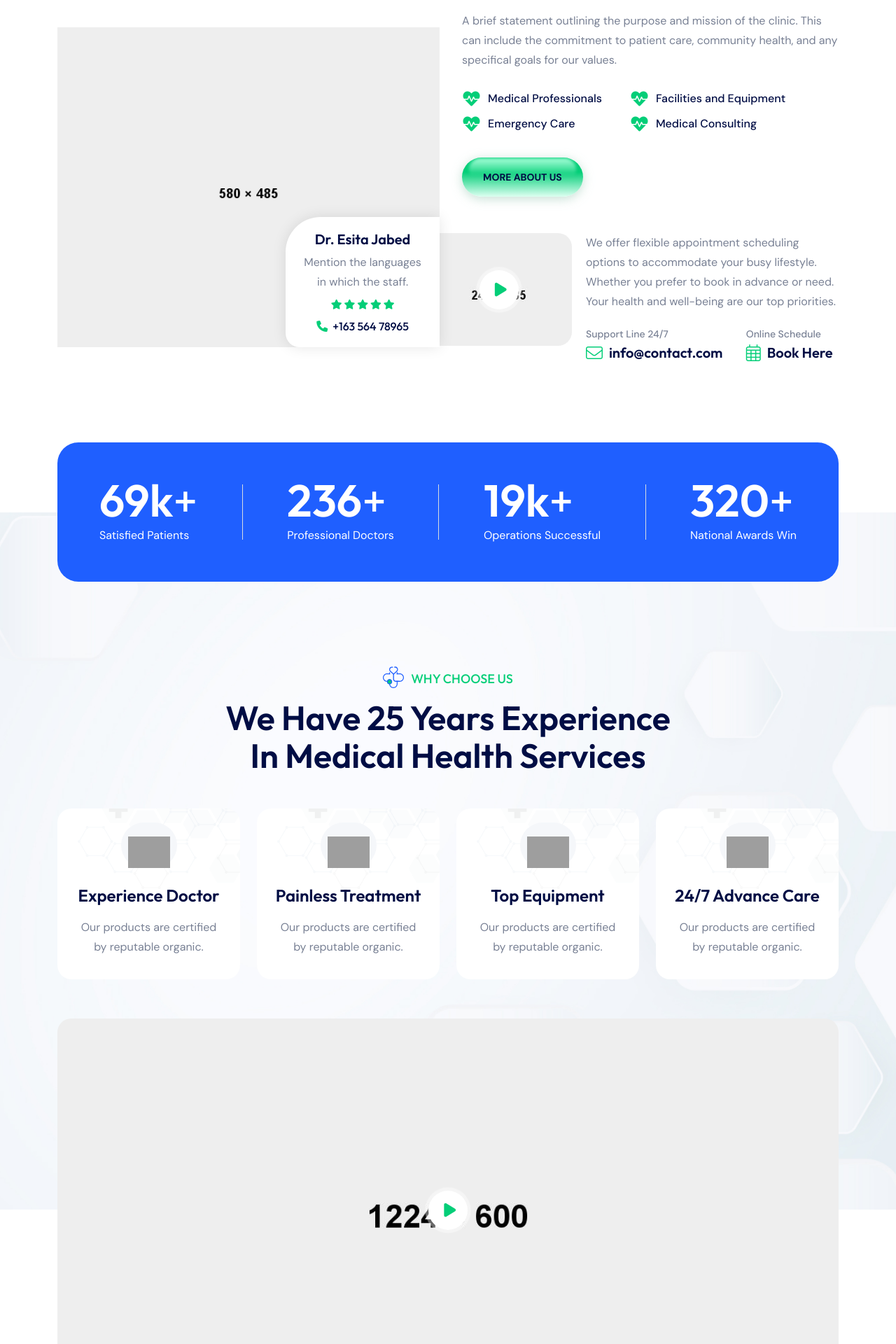
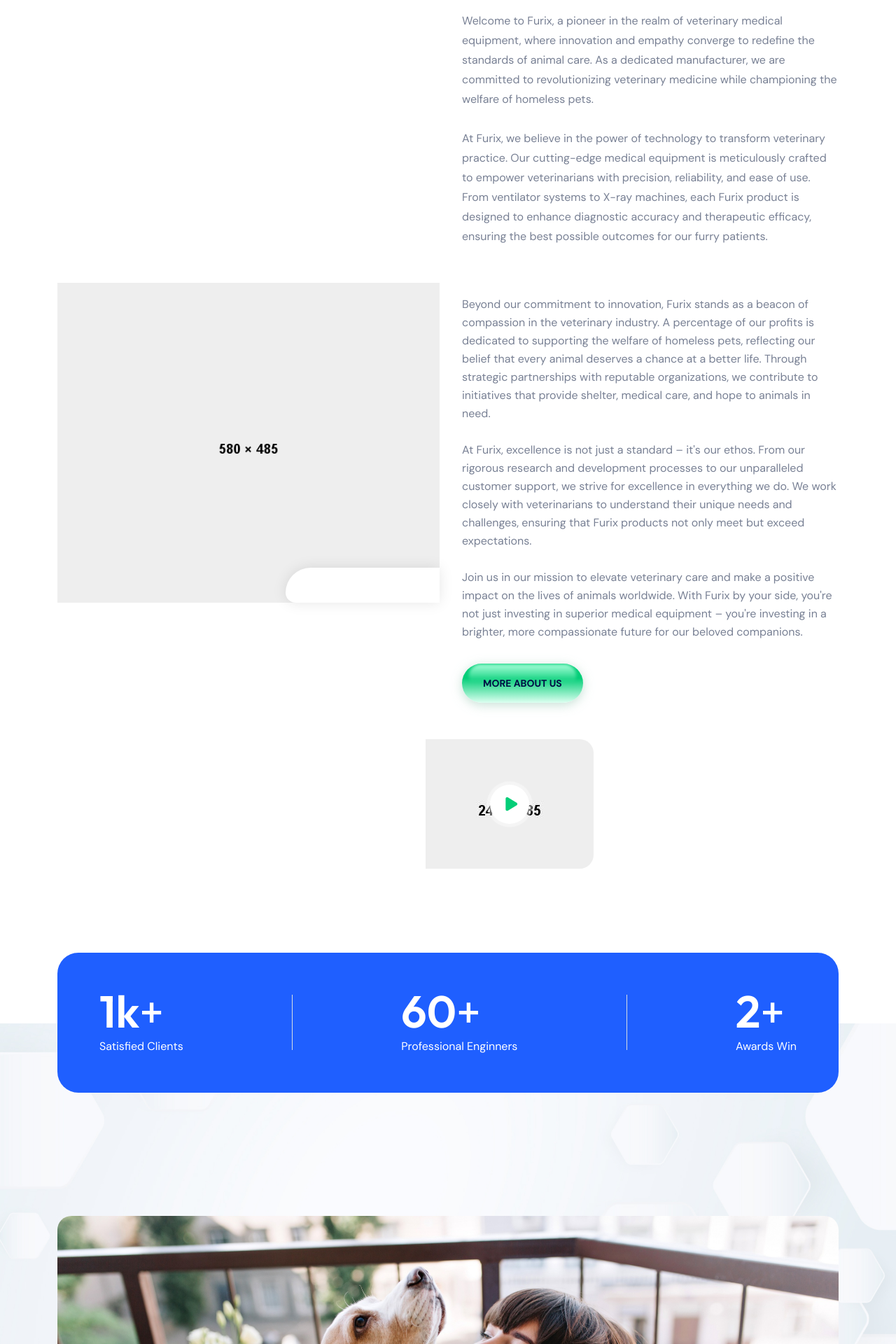
Before and after one commit to satyajitgiram/myfurix_veterinary, a Django app: page /about in a window 1280 px wide. Shown: the part 791-2711 px from the top of the page at 70% size. Run offline with Django 4.2, Linux system fonts and the light colour scheme; data comes from the database, SQL or seed files in the repository; some libraries are stand-ins or nearby versions; grey boxes are pictures that could not be loaded.

Commit message:
modified the about us page content

```diff
--- a/store/admin.py
+++ b/store/admin.py
@@ -1,5 +1,5 @@
 from django.contrib import admin
-from .models import Banner, Category, Product
+from .models import Banner, Category, Product, Post
 
 admin.site.register(Banner)
 admin.site.register(Category)
--- a/store/templates/about.html
+++ b/store/templates/about.html
@@ -319,7 +319,7 @@
     <!--==============================
     Breadcumb
 ============================== -->
-    <div class="breadcumb-wrapper " data-bg-src="assets/img/bg/breadcumb-bg.jpg">
+    <div class="breadcumb-wrapper " data-bg-src="{% static 'img/bg/breadcumb-bg.jpg' %}">
         <div class="container">
             <div class="breadcumb-content">
                 <h1 class="breadcumb-title">About Us</h1>
@@ -334,14 +334,14 @@
 About Area
 ==============================-->
     <div class="overflow-hidden space" id="about-sec">
-        <div class="shape-mockup" data-top="0" data-right="0"><img src="assets/img/shape/pattern_shape_1.png" alt="shape"></div>
+        <div class="shape-mockup" data-top="0" data-right="0"><img src="{% static 'img/shape/pattern_shape_1.png' %}" alt="shape"></div>
         <div class="shape-mockup jump d-none d-xl-none" data-bottom="10%" data-left="2%"><img src="assets/img/shape/medicine_1.png" alt="shape"></div>
         <div class="container">
             <div class="row justify-content-center">
                 <div class="col-lg-7 col-md-8">
                     <div class="title-area text-center">
                         <span class="sub-title"><img src="assets/img/theme-img/title_icon.svg" alt="shape">About Our Company</span>
-                        <h2 class="sec-title">Taking Care of Your Health is Our Top Priority</h2>
+                        <h2 class="sec-title">Elevating Veterinary Care with Compassion</h2>
                     </div>
                 </div>
             </div>
@@ -352,30 +352,25 @@
                             <img src="assets/img/normal/about_1_3.png" alt="About">
                         </div>
                         <div class="about-info style2">
-                            <h3 class="box-title">Dr. Esita Jabed</h3>
-                            <p class="box-text">Mention the languages <br> in which the staff.</p>
-                            <div class="box-review">
-                                <i class="fa-sharp fa-solid fa-star"></i><i class="fa-sharp fa-solid fa-star"></i><i class="fa-sharp fa-solid fa-star"></i><i class="fa-sharp fa-solid fa-star"></i><i class="fa-sharp fa-solid fa-star"></i>
-                            </div>
-                            <a href="tel:+16356478965" class="box-link"><i class="fa-solid fa-phone"></i> +163 564 78965</a>
                         </div>
                     </div>
                 </div>
                 <div class="col-xl-6">
                     <div class="ps-xxl-4 ms-xl-2 text-center text-xl-start">
                         <div class="title-area mb-32">
-                            <p class="sec-text mt-n2">A brief statement outlining the purpose and mission of the clinic. This can include the commitment to patient care, community health, and any specifical goals for our values.</p>
-                        </div>
-                        <div class="mb-25 mt-n1">
-                            <div class="checklist style2 list-two-column">
-                                <ul>
-                                    <li><i class="fas fa-heart-pulse"></i> Medical Professionals</li>
-                                    <li><i class="fas fa-heart-pulse"></i> Facilities and Equipment</li>
-                                    <li><i class="fas fa-heart-pulse"></i> Emergency Care</li>
-                                    <li><i class="fas fa-heart-pulse"></i> Medical Consulting</li>
-                                </ul>
+                            <p class="sec-text mt-n2">Welcome to Furix, a pioneer in the realm of veterinary medical equipment, where innovation and empathy converge to redefine the standards of animal care. As a dedicated manufacturer, we are committed to revolutionizing veterinary medicine while championing the welfare of homeless pets.
+                                <br><br>
+                                At Furix, we believe in the power of technology to transform veterinary practice. Our cutting-edge medical equipment is meticulously crafted to empower veterinarians with precision, reliability, and ease of use. From ventilator systems to X-ray machines, each Furix product is designed to enhance diagnostic accuracy and therapeutic efficacy, ensuring the best possible outcomes for our furry patients.</p>
+                                <br><br>
+                                Beyond our commitment to innovation, Furix stands as a beacon of compassion in the veterinary industry. A percentage of our profits is dedicated to supporting the welfare of homeless pets, reflecting our belief that every animal deserves a chance at a better life. Through strategic partnerships with reputable organizations, we contribute to initiatives that provide shelter, medical care, and hope to animals in need.
+                                <br><br>
+                                At Furix, excellence is not just a standard – it's our ethos. From our rigorous research and development processes to our unparalleled customer support, we strive for excellence in everything we do. We work closely with veterinarians to understand their unique needs and challenges, ensuring that Furix products not only meet but exceed expectations.
+                                <br><br>
+                                Join us in our mission to elevate veterinary care and make a positive impact on the lives of animals worldwide. With Furix by your side, you're not just investing in superior medical equipment – you're investing in a brighter, more compassionate future for our beloved companions.
+
+
                             </div>
-                        </div>
+
                         <div>
                             <a href="about.html" class="th-btn">More About Us</a>
                         </div>
@@ -384,19 +379,7 @@
                                 <img src="assets/img/normal/about_1_4.jpg" alt="video">
                                 <a href="https://www.youtube.com/watch?v=_sI_Ps7JSEk" class="play-btn popup-video"><i class="fas fa-play"></i></a>
                             </div>
-                            <div class="box-content">
-                                <p class="box-text">We offer flexible appointment scheduling options to accommodate your busy lifestyle. Whether you prefer to book in advance or need. Your health and well-being are our top priorities.</p>
-                                <div class="about-contact-wrap">
-                                    <div class="about-contact">
-                                        <p class="box-label">Support Line 24/7</p>
-                                        <h3 class="box-title"><i class="fal fa-envelope"></i> <a href="mailto:info@contact.com">info@contact.com</a></h3>
-                                    </div>
-                                    <div class="about-contact">
-                                        <p class="box-label">Online Schedule</p>
-                                        <h3 class="box-title"><i class="fal fa-calendar-alt"></i> <a href="contact.html">Book Here</a></h3>
-                                    </div>
-                                </div>
-                            </div>
+
                         </div>
                     </div>
                 </div>
@@ -411,30 +394,23 @@
             <div class="counter-card-wrap bg-theme2">
                 <div class="counter-card">
                     <h2 class="box-number text-white">
-                        <span class="number"><span class="counter-number">69</span>k</span><span class="plus">+</span>
+                        <span class="number"><span class="counter-number">1</span>k</span><span class="plus">+</span>
                     </h2>
-                    <p class="box-text text-white">Satisfied Patients</p>
+                    <p class="box-text text-white">Satisfied Clients</p>
                 </div>
                 <div class="divider"></div>
                 <div class="counter-card">
                     <h2 class="box-number text-white">
-                        <span class="number"><span class="counter-number">236</span></span><span class="plus">+</span>
+                        <span class="number"><span class="counter-number">60</span></span><span class="plus">+</span>
                     </h2>
-                    <p class="box-text text-white">Professional Doctors</p>
+                    <p class="box-text text-white">Professional Enginners</p>
                 </div>
                 <div class="divider"></div>
                 <div class="counter-card">
                     <h2 class="box-number text-white">
-                        <span class="number"><span class="counter-number">19</span>k</span><span class="plus">+</span>
+                        <span class="number"><span class="counter-number">2</span></span><span class="plus">+</span>
                     </h2>
-                    <p class="box-text text-white">Operations Successful</p>
-                </div>
-                <div class="divider"></div>
-                <div class="counter-card">
-                    <h2 class="box-number text-white">
-                        <span class="number"><span class="counter-number">320</span></span><span class="plus">+</span>
-                    </h2>
-                    <p class="box-text text-white">National Awards Win</p>
+                    <p class="box-text text-white"> Awards Win</p>
                 </div>
                 <div class="divider"></div>
             </div>
@@ -445,71 +421,29 @@
 ==============================-->
     <section class="why-sec3 space-top" id="why-sec" data-bg-src="assets/img/bg/why_bg_3.jpg">
         <div class="container pb-5 mb-2">
-            <div class="row justify-content-center">
-                <div class="col-lg-7 col-md-8">
-                    <div class="title-area text-center">
-                        <span class="sub-title"><img src="assets/img/theme-img/title_icon.svg" alt="shape">Why Choose Us</span>
-                        <h2 class="sec-title">We Have 25 Years Experience in Medical Health Services</h2>
-                    </div>
-                </div>
-            </div>
-            <div class="row gy-4">
-                <div class="col-xl-3 col-sm-6">
-                    <div class="why-feature" data-bg-src="assets/img/bg/why_feature_bg.png">
-                        <div class="box-icon">
-                            <img src="assets/img/icon/choose_feature_1.svg" alt="icon">
-                        </div>
-                        <h3 class="box-title">Experience Doctor</h3>
-                        <p class="box-text">Our products are certified by reputable organic.</p>
-                    </div>
-                </div>
-                <div class="col-xl-3 col-sm-6">
-                    <div class="why-feature" data-bg-src="assets/img/bg/why_feature_bg.png">
-                        <div class="box-icon">
-                            <img src="assets/img/icon/choose_feature_2.svg" alt="icon">
-                        </div>
-                        <h3 class="box-title">Painless Treatment</h3>
-                        <p class="box-text">Our products are certified by reputable organic.</p>
-                    </div>
-                </div>
-                <div class="col-xl-3 col-sm-6">
-                    <div class="why-feature" data-bg-src="assets/img/bg/why_feature_bg.png">
-                        <div class="box-icon">
-                            <img src="assets/img/icon/choose_feature_3.svg" alt="icon">
-                        </div>
-                        <h3 class="box-title">Top Equipment</h3>
-                        <p class="box-text">Our products are certified by reputable organic.</p>
-                    </div>
-                </div>
-                <div class="col-xl-3 col-sm-6">
-                    <div class="why-feature" data-bg-src="assets/img/bg/why_feature_bg.png">
-                        <div class="box-icon">
-                            <img src="assets/img/icon/choose_feature_4.svg" alt="icon">
-                        </div>
-                        <h3 class="box-title">24/7 Advance Care</h3>
-                        <p class="box-text">Our products are certified by reputable organic.</p>
-                    </div>
-                </div>
-            </div>
+
+
         </div>
     </section>
     <div class="container z-index-common" data-pos-for="#why-sec" data-sec-pos="top-half">
         <div class="th-video">
-            <img src="assets/img/normal/video_1.jpg" alt="video">
-            <a href="https://www.youtube.com/watch?v=_sI_Ps7JSEk" class="play-btn popup-video"><i class="fas fa-play"></i></a>
+            <img src="{% static 'img/normal/video_1.jpg' %}" alt="video">
+            <a href="https://youtu.be/mp95CANoJI8?si=_f3B9tcDnH46JYlo" class="play-btn popup-video"><i class="fas fa-play"></i></a>
         </div>
     </div>
+    <br>
+    <br>
+    <br>
 
     <!--==============================
 Cta Area
 ==============================-->
-    <section class="space" data-bg-src="assets/img/bg/cta_bg_6.jpg">
+    <section class="space" data-bg-src="{% static 'img/bg/cta_bg_6.jpg' %}">
         <div class="container py-40">
             <div class="row justify-content-center text-center">
                 <div class="col-lg-10">
-                    <h2 class="h1 sec-title text-white"><span class="text-theme">Mediax</span> is Leading & Modern Technologies Hospital</h2>
+                    <h2 class="h1 sec-title text-white"><span class="text-theme">Furix</span> is Leading & Modern Veterinary Equipments Provider</h2>
                     <div class="btn-group justify-content-center">
-                        <a href="contact.html" class="th-btn style4 shadow-1">Make An Appointment</a>
                         <a href="contact.html" class="th-btn shadow-1">Contact Us Now</a>
                     </div>
                 </div>
```
Also changed, not shown: static/img/bg/breadcumb-bg.jpg, static/img/bg/cta_bg_6.jpg, static/img/normal/video_1.jpg.
